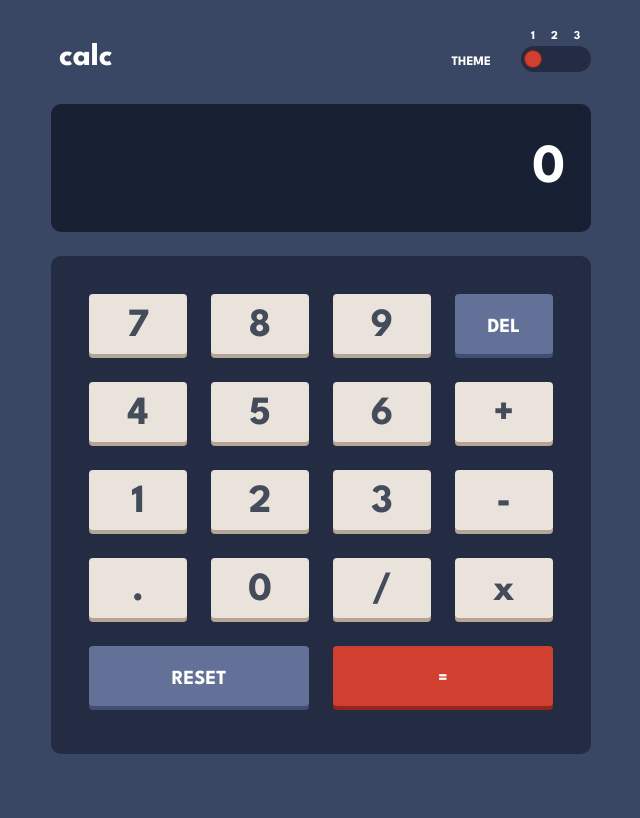
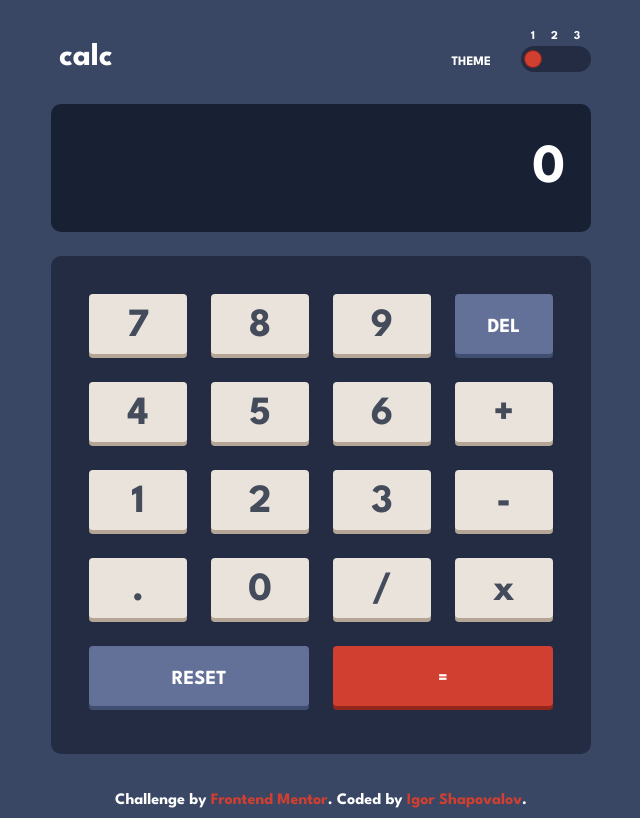
Before and after one commit to Hornetos21/calc-app_frontend-mentor, a Vue app: page / in a window 1280 px wide. Shown: the whole page, without its empty margins (319-959 px from the left). Built offline with nearby package versions, Linux system fonts and the light colour scheme.

Commit message:
refactor logic and add footer

```diff
--- a/index.html
+++ b/index.html
@@ -6,7 +6,7 @@
     <meta name="viewport" content="width=device-width, initial-scale=1.0">
     <title>Vite App</title>
   </head>
-  <body >
+  <body>
     <div id="app"></div>
 
     <script type="module" src="/src/main.js"></script>
--- a/src/App.vue
+++ b/src/App.vue
@@ -17,6 +17,16 @@ import Controls from '@/components/Controls.vue'
     <display :calc="calc" />
     <controls :buttons="buttons" :handle-btn="handleBtn" />
   </main>
+  <footer>
+    <div class="attribution">
+      Challenge by
+      <a
+        href="https://www.frontendmentor.io/challenges/calculator-app-9lteq5N29"
+        target="_blank"
+        >Frontend Mentor</a
+      >. Coded by <a href="https://github.com/Hornetos21">Igor Shapovalov</a>.
+    </div>
+  </footer>
 </template>
 
 <script>
@@ -54,7 +64,7 @@ function calculate(a, b, operator) {
       break
     case '/':
       if (b === '0') {
-        res = 'Division by ZERO'
+        res = 'Division by zero'
       } else {
         res = A / B
       }
@@ -82,9 +92,16 @@ function deleteDigitFromEnd(digit) {
   return str
 }
 
-function checkNumber(digitB, btn, btnType) {
-
-  return ''
+function checkNumber(num, btn, btnType) {
+  let digit = num
+  if (num === '0' && btnType === 'digit') {
+    digit = btn
+  } else if (zeroDot(num, btn)) {
+    digit = '0.'
+  } else {
+    digit += btn
+  }
+  return digit
 }
 
 export default {
@@ -154,16 +171,9 @@ export default {
         /*Change  digits*/
 
         if (this.calc.flagOperator) {
-        //      ------------------------Number B
+          //      ------------------------Number B
           if (checkValueForDoublesZeroDot(this.calc.digitB, btn)) return
 
-          if (this.calc.digitB === '0' && btnType === 'digit') {
-            this.calc.digitB = btn
-          } else if (zeroDot(this.calc.digitB, btn)) {
-            this.calc.digitB = '0.'
-          } else {
-            this.calc.digitB += btn
-          }
           this.calc.digitB = checkNumber(this.calc.digitB, btn, btnType)
           this.calc.result = this.calc.digitB
           //    ---------------------------------
@@ -184,14 +194,7 @@ export default {
           //    -------------------------------Number A
           if (checkValueForDoublesZeroDot(this.calc.digitA, btn)) return
 
-          if (this.calc.digitA === '0' && btnType === 'digit') {
-            this.calc.digitA = btn
-          } else if (zeroDot(this.calc.digitA, btn)) {
-            this.calc.digitA = '0.'
-          } else {
-            this.calc.digitA += btn
-          }
-
+          this.calc.digitA = checkNumber(this.calc.digitA, btn, btnType)
           this.calc.result = this.calc.digitA
           //    ----------------------------------------
         }
@@ -275,13 +278,16 @@ export default {
       }
 
       // convert result with comma
-      this.calc.display = divideByComma(this.calc.result)
+      this.calc.display =
+        this.calc.result === 'Division by zero'
+          ? this.calc.result
+          : divideByComma(this.calc.result)
     },
   },
 }
 </script>
 
-<style scoped>
+<style scoped lang="scss">
 header {
   display: flex;
   height: 48px;
@@ -306,4 +312,27 @@ p {
   align-self: flex-end;
   font-size: 13px;
 }
+main {
+  padding-bottom: 40px;
+}
+footer {
+  position: absolute;
+  left: 0;
+  right: 0;
+  bottom: 0;
+  text-align: center;
+  padding: 10px;
+  .attribution {
+    color: var(--title);
+    a {
+      color: var(--key-equally-toggle);
+      text-decoration: none;
+      opacity: 1;
+      transition: opacity 0.2s;
+      &:hover {
+        opacity: 0.6;
+      }
+    }
+  }
+}
 </style>
--- a/src/assets/main.css
+++ b/src/assets/main.css
@@ -5,6 +5,8 @@
   margin: 0 auto;
   padding: 24px;
   min-width: 327px;
+  position: relative;
+  min-height: 100vh;
 }
 @media (min-width: 1440px) {
   #app {
--- a/src/components/Display.vue
+++ b/src/components/Display.vue
@@ -1,10 +1,7 @@
 <template>
   <div class="wrapper-display">
     <input class="display" type="text" v-model="calc.display" placeholder="0" />
-    <span class="history" type="text" placeholder="0">{{ calc.history }}</span>
-    <!--    <span class="history&#45;&#45;test" type="text" placeholder="0"-->
-    <!--      >test: {{ calc.result }}</span-->
-    <!--    >-->
+    <span class="history">{{ calc.history }}</span>
   </div>
 </template>
 
@@ -40,6 +37,7 @@ export default {
   &::placeholder {
     font-size: inherit;
     color: var(--title);
+    opacity: 1;
   }
 }
 .history {
--- a/src/components/UI/CustomButton.vue
+++ b/src/components/UI/CustomButton.vue
@@ -3,17 +3,7 @@
 </template>
 
 <script>
-export default {
-  // props: {
-  //   btn: {
-  //     type: Object,
-  //     required: true,
-  //   },
-  //   handleBtn: {
-  //     type: Function,
-  //   },
-  // },
-}
+export default {}
 </script>
 
 <style lang="scss" scoped>
@@ -28,6 +18,7 @@ export default {
   border-radius: 4px;
   cursor: pointer;
   padding-top: 6px;
+  transition: background-color 0.2s;
 
   &:hover {
     background-color: var(--key-hover);
@@ -46,6 +37,7 @@ export default {
     color: var(--reset-del-text);
     background-color: var(--key-reset-del);
     box-shadow: 0 4px var(--key-reset-del-shadow);
+    transition: background-color 0.2s;
 
     &:hover {
       background-color: var(--key-reset-del-hover);
@@ -57,6 +49,7 @@ export default {
     background-color: var(--key-equally-toggle);
     box-shadow: 0 4px var(--key-equally-toggle-shadow);
     color: var(--equally-text);
+    transition: background-color 0.2s;
 
     &:hover {
       background-color: var(--key-equally-toggle-hover);
@@ -67,7 +60,6 @@ export default {
 @media (min-width: 1440px) {
   .btn {
     border-radius: 10px;
-    //font-size: 40px;
     &--reset,
     &--equally {
       font-size: 28px;
--- a/src/components/UI/ThemeSwitcher.vue
+++ b/src/components/UI/ThemeSwitcher.vue
@@ -56,6 +56,7 @@ export default {}
       border-radius: 50%;
       background-color: var(--key-equally-toggle);
       box-shadow: 0 0 1px 1px var(--key-equally-toggle-shadow);
+      transition: background-color 0.2s;
       &:hover {
         background-color: var(--key-equally-toggle-hover);
       }
@@ -68,6 +69,7 @@ export default {}
       border-radius: 50%;
       background-color: var(--key-equally-toggle);
       box-shadow: 0 0 1px 1px var(--key-equally-toggle-shadow);
+      transition: background-color 0.2s;
       &:hover {
         background-color: var(--key-equally-toggle-hover);
       }
```
